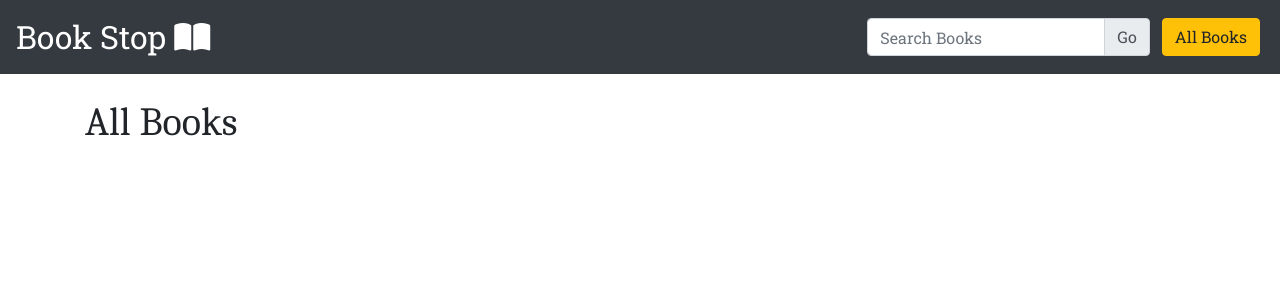
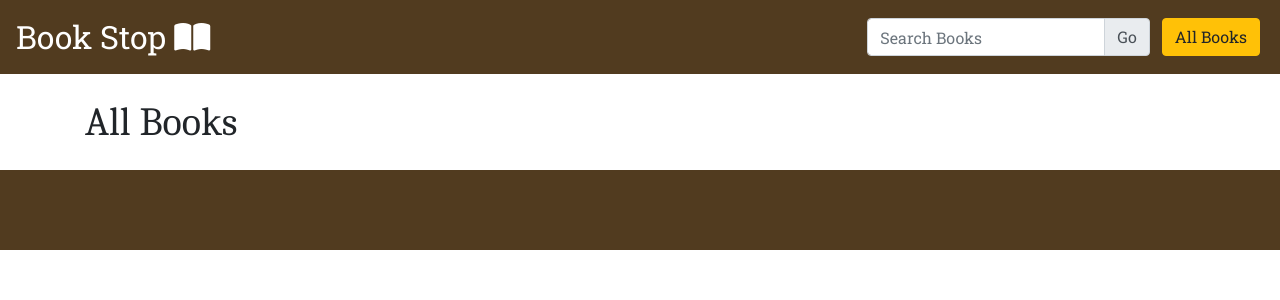
Before and after one commit to seakonn/milestone-three, a Flask app: page /allbooks in a window 1280 px wide. Shown: the top 300 px of the page. Run offline with Flask 2, Linux system fonts and the light colour scheme; data that the repository does not hold is empty; some libraries are stand-ins or nearby versions.

Commit message:
Added footer, changed background colour of navbar

```diff
--- a/static/css/style.css
+++ b/static/css/style.css
@@ -7,6 +7,17 @@
     font-family: "Roboto Slab", cursive;
 }
 
+/* some bootstrap classes use !important so need to use it here to override the colours */
+.cafe-noir-bg {
+
+    background-color: #513b1f !important;
+}
+
+.footer {
+
+    min-height: 5rem;
+}
+
 i {
     margin-left: 0.5rem;
 }
--- a/templates/base.html
+++ b/templates/base.html
@@ -14,7 +14,7 @@
 </head>
 
 <body>
-  <nav class="navbar navbar-expand-sm navbar-dark bg-dark">
+  <nav class="navbar navbar-expand-sm navbar-dark bg-dark cafe-noir-bg">
     <a id="main-title" class="navbar-brand roboto-slab-font" href="{{ url_for('index') }}">Book Stop<i class="fas fa-book-open"></i></a>
     <button class="navbar-toggler" type="button" data-toggle="collapse" data-target="#navbarTogglerDemo02" aria-controls="navbarTogglerDemo02" aria-expanded="false" aria-label="Toggle navigation">
     <span class="navbar-toggler-icon"></span>
@@ -43,7 +43,9 @@
   {% block content %}
   {% endblock %}
 
+  <footer class="cafe-noir-bg footer">
 
+  </footer>
   <script src="https://code.jquery.com/jquery-3.4.1.slim.min.js" integrity="sha384-J6qa4849blE2+poT4WnyKhv5vZF5SrPo0iEjwBvKU7imGFAV0wwj1yYfoRSJoZ+n" crossorigin="anonymous"></script>
   <script src="https://cdn.jsdelivr.net/npm/popper.js@1.16.0/dist/umd/popper.min.js" integrity="sha384-Q6E9RHvbIyZFJoft+2mJbHaEWldlvI9IOYy5n3zV9zzTtmI3UksdQRVvoxMfooAo" crossorigin="anonymous"></script>
   <script src="https://stackpath.bootstrapcdn.com/bootstrap/4.4.1/js/bootstrap.min.js" integrity="sha384-wfSDF2E50Y2D1uUdj0O3uMBJnjuUD4Ih7YwaYd1iqfktj0Uod8GCExl3Og8ifwB6" crossorigin="anonymous"></script>
```
